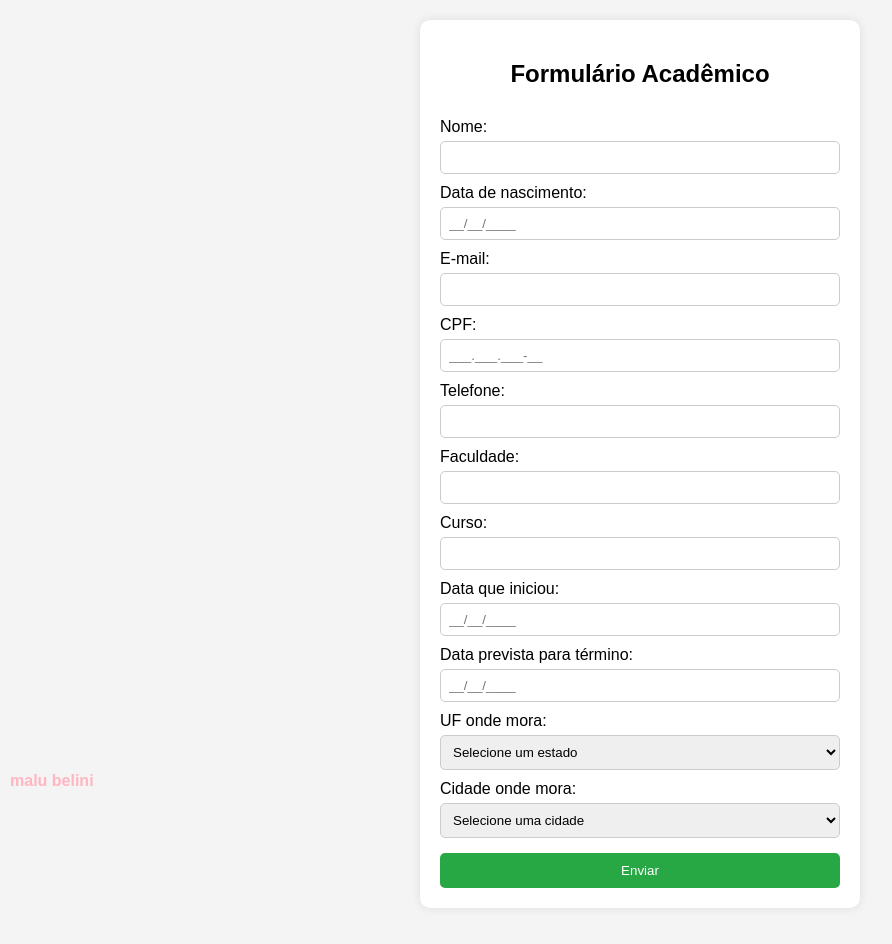
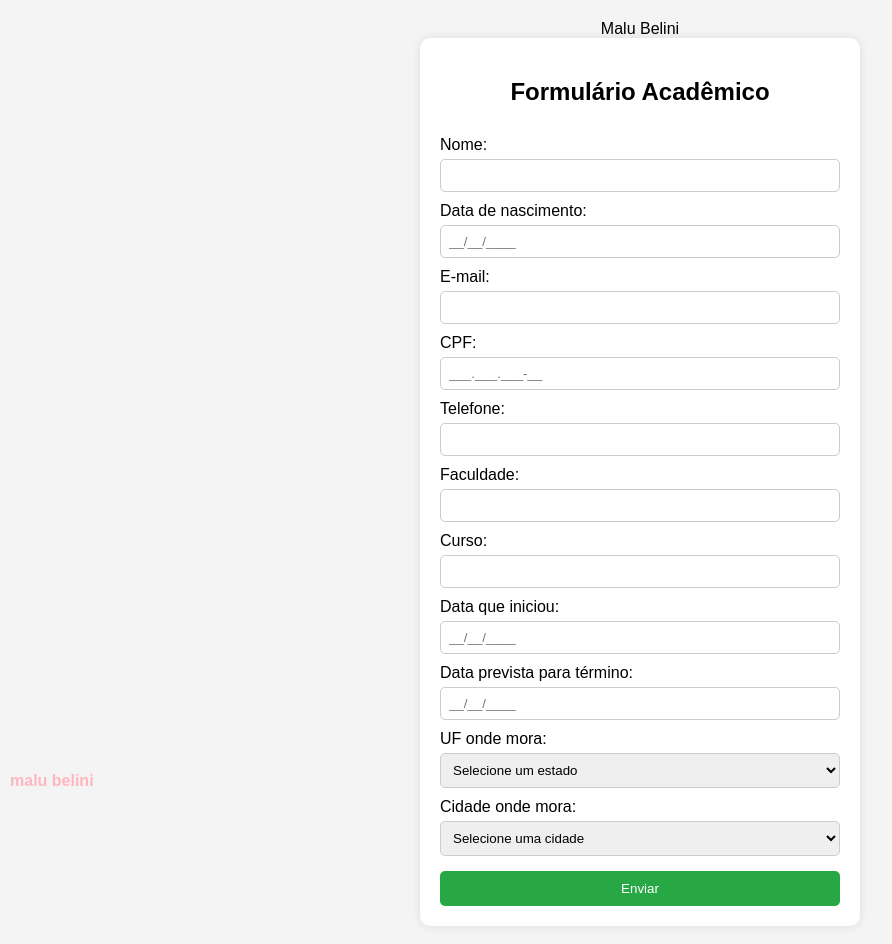
Before and after one commit to VictorMaciel10/Formulario, a plain HTML site: page index.html in a window 1280 px wide. Shown: the whole page, without its empty margins (0-892 px from the left). Drawn offline with Linux system fonts and the light colour scheme.

Commit message:
Update index.html

```diff
--- a/index.html
+++ b/index.html
@@ -7,6 +7,7 @@
     <link rel="stylesheet" href="style.css">
 </head>
 <body>
+    <div class="logo-malu">Malu Belini</div>
     <div class="container">
         <h2>Formulário Acadêmico</h2>
         <form id="formulario">
```
